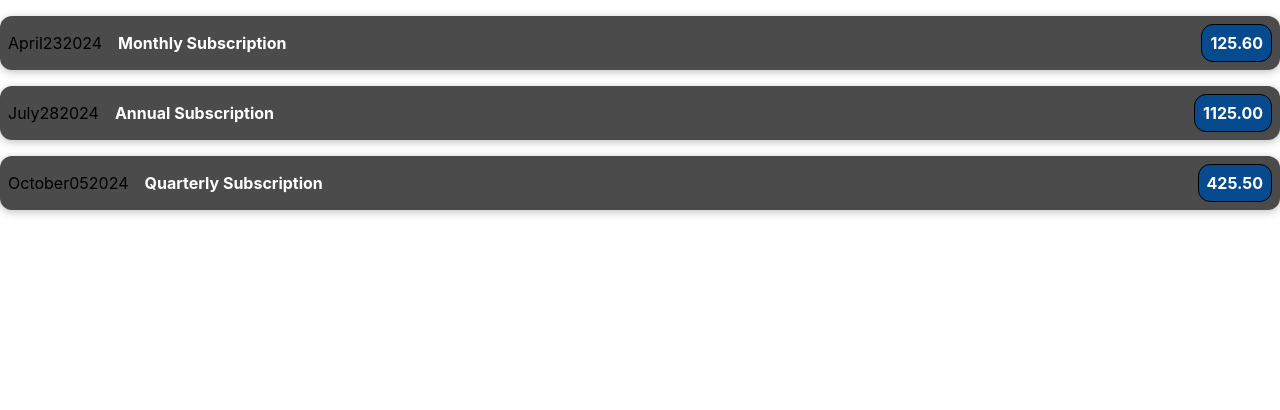
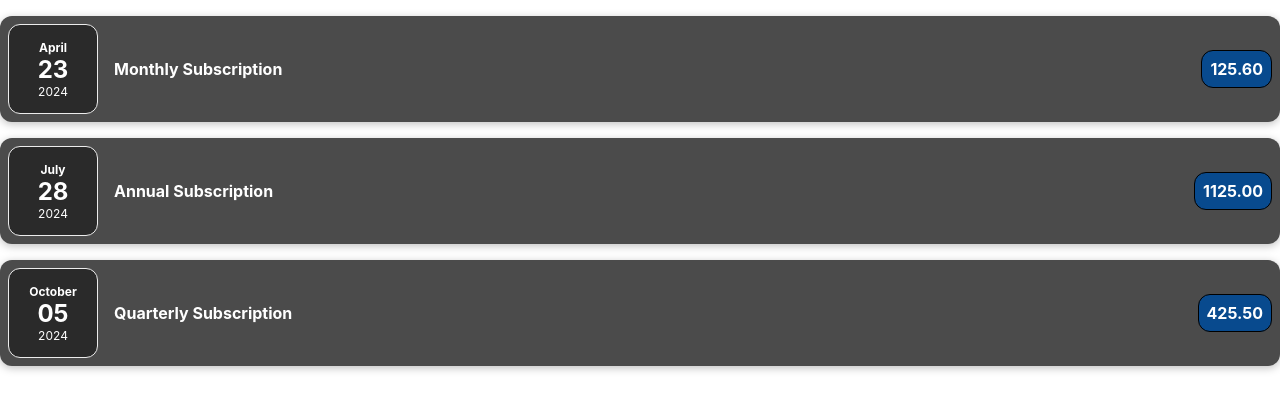
Before and after one commit to subhmani/my-first-app, a React (Create React App) app: page / in a window 1280 px wide. Shown: the top 410 px of the page. Built offline with nearby package versions, Linux system fonts and the light colour scheme.

Commit message:
add component subscription date

```diff
--- a/src/components/Subscription.js
+++ b/src/components/Subscription.js
@@ -1,13 +1,9 @@
 import './Subscription.css'
+import SubscriptionDate from './SubscriptionDate'
 function Subscription(props){
-    const month=props.date.toLocaleString('default',{month:'long'});
-    const day=props.date.toLocaleString('default',{day:'2-digit'});
-    const year=props.date.getFullYear();
-    return(
+   return(
     <div className='subscription'>
-        <div> {month} </div>
-        <div> {day} </div>
-        <div> {year} </div>
+        <SubscriptionDate date={props.date}/>
         <h2 className='subscription_title'>{props.title}</h2>
         <div className='subscription_price'>{props.amount}</div>
     </div>
--- /dev/null
+++ b/src/components/SubscriptionDate.css
@@ -0,0 +1,26 @@
+.date {
+    display: flex;
+    flex-direction: column;
+    width: 5.5rem;
+    height: 5.5rem;
+    border: 1px solid #ececec;
+    background-color: #2a2a2a;
+    color: white;
+    border-radius: 12px;
+    align-items: center;
+    justify-content: center;
+  }
+
+  .month {
+    font-size: 0.75rem;
+    font-weight: bold;
+  }
+
+  .year {
+    font-size: 0.75rem;
+  }
+
+  .day {
+    font-size: 1.5rem;
+    font-weight: bold;
+  }
--- /dev/null
+++ b/src/components/SubscriptionDate.js
@@ -0,0 +1,15 @@
+import './SubscriptionDate.css';
+function SubscriptionDate(props){
+    const month=props.date.toLocaleString('default',{month:'long'});
+    const day=props.date.toLocaleString('default',{day:'2-digit'});
+    const year=props.date.getFullYear();
+    return(
+        <div className='date'>
+        <div className='month'> {month} </div>
+        <div className='day'> {day} </div>
+        <div className='year'> {year} </div>
+        </div>
+    )
+
+}
+export default SubscriptionDate
```
